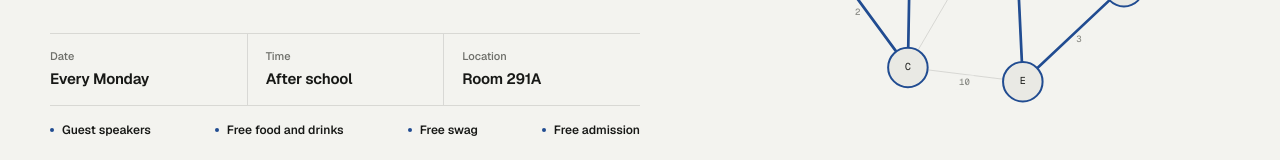
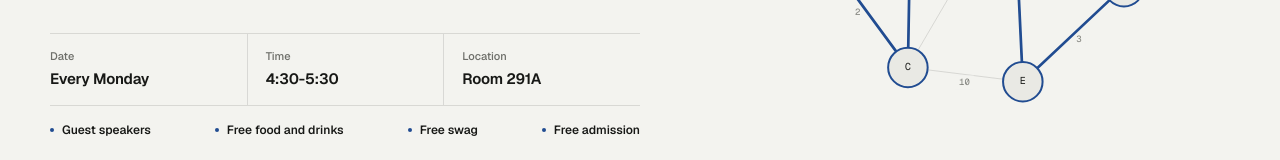
Before and after one commit to Zw96042/cs-website, a React (Vite) app: page / in a window 1280 px wide. Shown: the part 452-612 px from the top of the page. Built offline with nearby package versions, Linux system fonts and the light colour scheme.

Commit message:
fix: copyedit dates

```diff
--- a/src/components/Footer.jsx
+++ b/src/components/Footer.jsx
@@ -3,7 +3,7 @@ export default function Footer () {
     <footer className='site-footer'>
       <div className='footer-inner'>
         <span>Westlake High School CS</span>
-        <span>Room 291A, every Monday after school</span>
+        <span>Room 291A · Mondays, 4:30-5:30</span>
       </div>
     </footer>
   )
--- a/src/components/Hero.jsx
+++ b/src/components/Hero.jsx
@@ -16,7 +16,7 @@ export default function Hero () {
           </div>
           <div>
             <dt>Time</dt>
-            <dd>After school</dd>
+            <dd>4:30-5:30</dd>
           </div>
           <div>
             <dt>Location</dt>
--- a/src/components/JoinSection.jsx
+++ b/src/components/JoinSection.jsx
@@ -26,7 +26,7 @@ export default function JoinSection () {
     <section className='section-shell join-section' id='join' aria-labelledby='join-heading'>
       <div className='section-inner join-layout'>
         <div className='join-copy'>
-          <h2 className='section-heading' id='join-heading'>Mondays after school.</h2>
+          <h2 className='section-heading' id='join-heading'>Mondays, 4:30-5:30</h2>
           <p className='section-intro'>
             Room 291A at Westlake High School
           </p>
```
